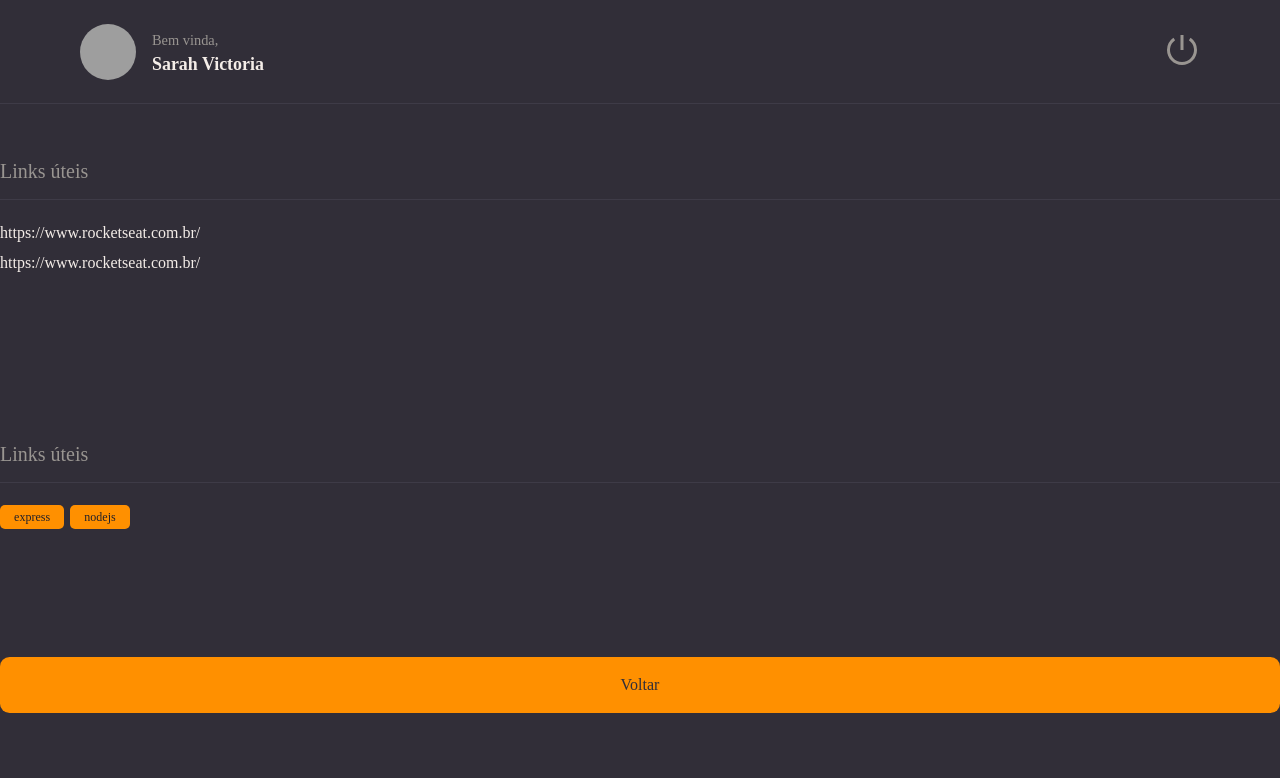
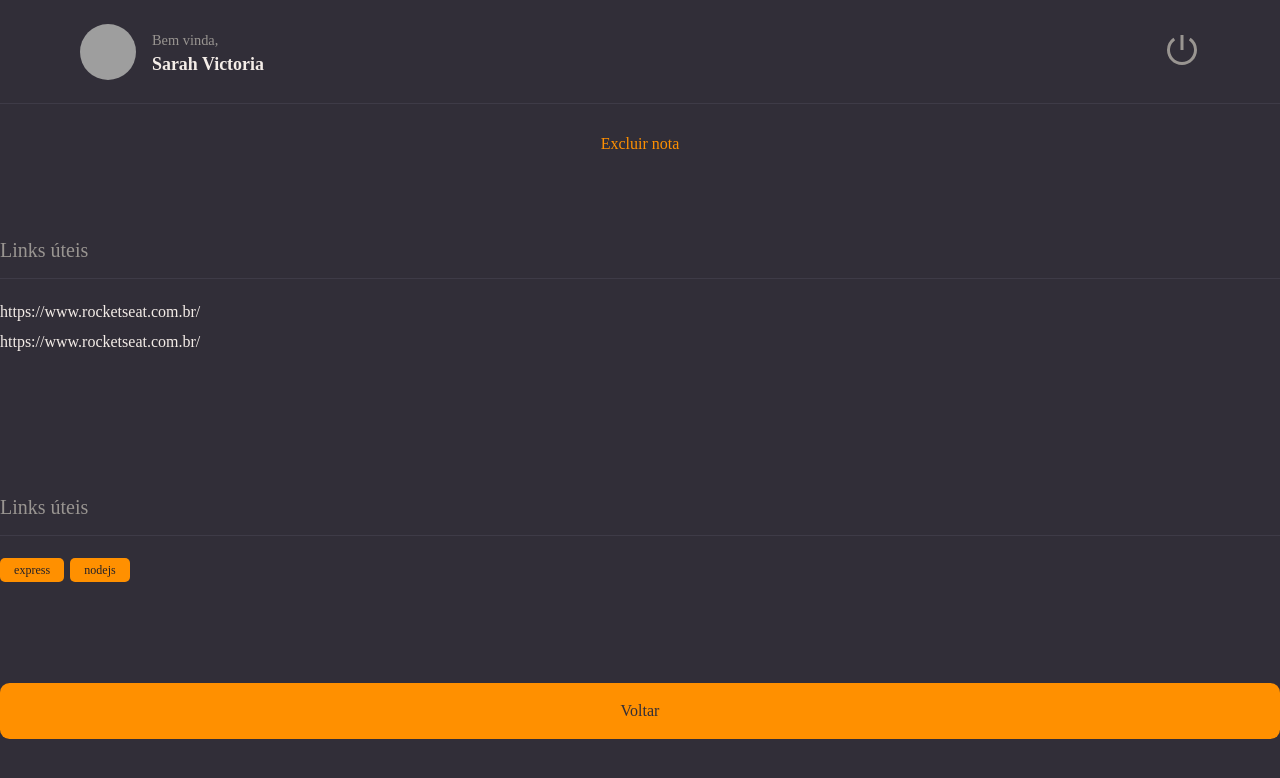
Before and after one commit to sarahvjustino/RockeatNotes-Explorer, a React app: page / in a window 1280 px wide. Shown: the top 778 px of the page. Built offline with nearby package versions, Linux system fonts and the light colour scheme; grey boxes are pictures that could not be loaded; the HTML template or start-up script is replaced by a standard one.

Commit message:
feat: created ButtonText component

```diff
--- /dev/null
+++ b/src/components/ButtonText/index.jsx
@@ -0,0 +1,9 @@
+import { Container } from "./styles";
+
+export function ButtonText({ title, ...rest }) {
+  return (
+    <Container type="button" {...rest}>
+      {title}
+    </Container>
+  );
+}
--- /dev/null
+++ b/src/components/ButtonText/styles.js
@@ -0,0 +1,8 @@
+import styled from "styled-components";
+
+export const Container = styled.button`
+    background: none;
+    border: none;
+    color: ${({ theme }) => theme.COLORS.ORANGE};
+    font-size: 1rem;
+`
--- a/src/pages/Details/index.jsx
+++ b/src/pages/Details/index.jsx
@@ -4,11 +4,13 @@
 import { Section } from "../../components/Section";
 import { Tag } from "../../components/Tag";
 import { Button } from "../../components/Button";
+import { ButtonText } from "../../components/ButtonText";
 
 export function Details() {
   return (
     <Container>
       <Header />
+      <ButtonText title="Excluir nota" />
       <Section title="Links úteis">
         <Links>
           <li>
```
